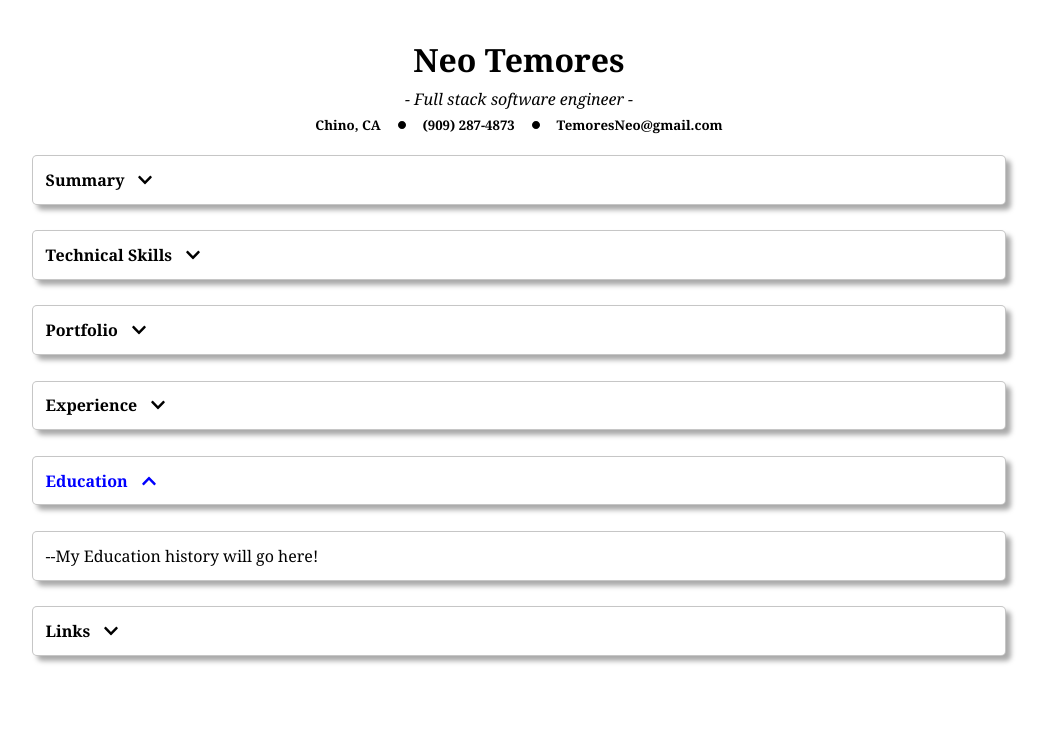
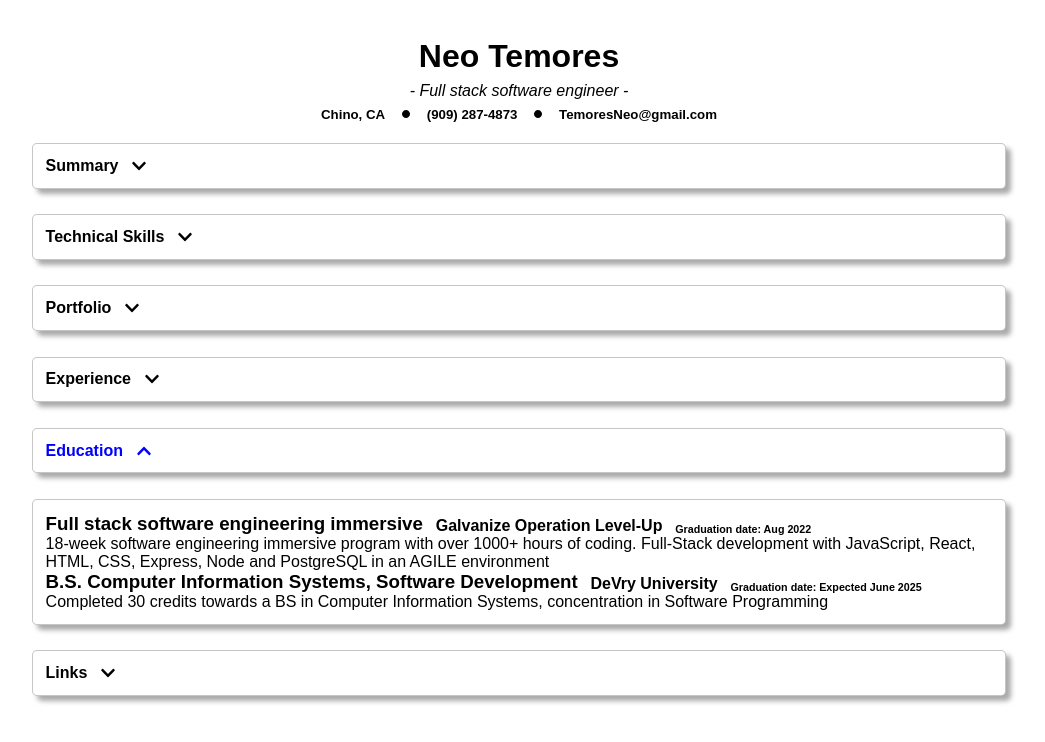
Before and after one commit to neoTemores/Online-Resume-NeoTemoresSWE, a React (Create React App) app: page / in a window 1280 px wide. Both pictures are taken after a click on the item "Education". Shown: the top 742 px of the page, without its empty margins (121-1166 px from the left). Built offline with nearby package versions, Linux system fonts and the light colour scheme.

Commit message:
aligning education info

```diff
--- a/src/Components/Education.jsx
+++ b/src/Components/Education.jsx
@@ -1,18 +1,33 @@
-import React from 'react'
+import React from "react";
 
 const Education = () => {
+  const createEducationDiv = (schoolName, program, gradDate, description) => {
+    return (
+      <>
+        <div className="educationProgramSchool">
+          <h3>{program}</h3> <h4>{schoolName}</h4>
+          <h6 className="gradDate">Graduation date: {gradDate}</h6>
+        </div>
+        <p>{description}</p>
+      </>
+    );
+  };
+  return (
+    <div className="educationMainContainer">
+      {createEducationDiv(
+        "Galvanize Operation Level-Up",
+        "Full stack software engineering immersive",
+        "Aug 2022",
+        "18-week software engineering immersive program with over 1000+ hours of coding. Full-Stack development with JavaScript, React, HTML, CSS, Express, Node and PostgreSQL in an AGILE environment "
+      )}
+      {createEducationDiv(
+        "DeVry University",
+        "B.S. Computer Information Systems, Software Development",
+        "Expected June 2025",
+        "Completed 30 credits towards a BS in Computer Information Systems, concentration in Software Programming  "
+      )}
+    </div>
+  );
+};
 
-    const createEducationDiv = ()=>{
-
-    }
-    return (
-        <div className='educationMainContainer'>
-            <p>--My Education history will go here!</p>
-            <div>
-                <h2></h2>
-            </div>
-        </div>
-    )
-}
-
-export default Education
+export default Education;
--- a/src/Styles/App.css
+++ b/src/Styles/App.css
@@ -4,7 +4,7 @@ body,
     margin: 0;
     padding: 0;
     box-sizing: border-box;
-    font-family: Georgia, 'Times New Roman', Times, serif;
+    font-family:Arial, Verdana, Geneva, Tahoma, sans-serif;
     /* background-color: #222;
     color: #fff */
     background-color: #fff;
@@ -286,3 +286,19 @@ button.control-arrow.control-prev {
     display: grid;
     justify-items: center;
 }
+
+
+
+div .educationProgramSchool{
+    display: flex;
+    flex-direction: row;
+    /* justify-content: center; */
+    justify-items: center;
+    align-items: flex-end;
+    gap: 1vw;
+    flex-wrap: wrap;
+}
+
+div.gradDate{
+
+}
```
